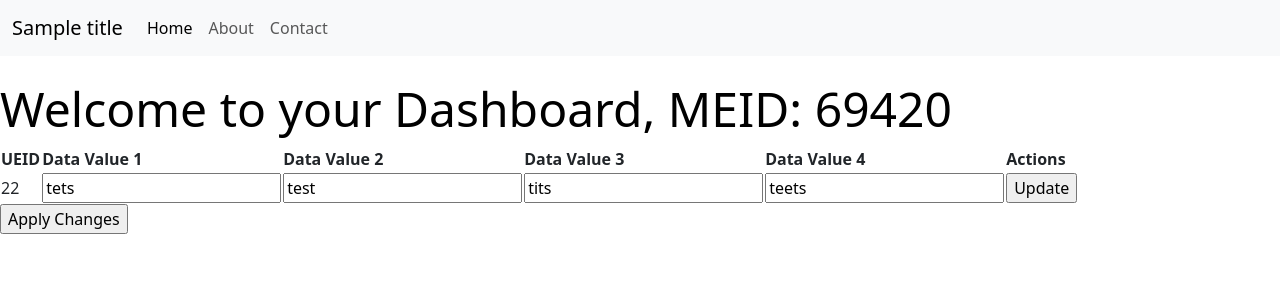
After one commit to RajuBuddharaju/LadderMVC, a Flask app: template templates/dashboard.html in a window 1280 px wide. The commit adds this page. Shown: the top 300 px of the page. Run offline with Flask 3, Linux system fonts and the light colour scheme; tables that the repository leaves empty hold one stand-in row (values such as "Sample post"); the template is opened without the code that fills it: values that come from a table or form of the project are taken from there, most other values are stand-ins (such as "Sample title", 1, 10 or a date in 2020).

Commit message:
Update database URI and login functionality

```diff
--- a/app.py
+++ b/app.py
@@ -1,15 +1,16 @@
-from flask import Flask, render_template, request, redirect
+from flask import Flask, render_template, request, redirect, url_for
 from flask_sqlalchemy import SQLAlchemy
 from datetime import datetime
+import sqlite3
 import random
 
 app = Flask(__name__)
-app.config['SQLALCHEMY_DATABASE_URI'] = 'sqlite:///employeeAndUser.db'
+app.config['SQLALCHEMY_DATABASE_URI'] = 'sqlite:///dbExample.db'
 # Initialize the database
 db = SQLAlchemy(app)
 
 # Create db model
-class ME(db.Model):
+class MEID(db.Model):
    id = db.Column(db.Integer, primary_key=True)
    password = db.Column(db.String(200))
    activeUEID = db.Column(db.Integer)
@@ -19,9 +20,9 @@ class ME(db.Model):
       return '<Name %r>' % self.id
 
 # Create db model
-class UE(db.Model):
+class UEID(db.Model):
    id = db.Column(db.Integer, primary_key=True)
-   meID = db.Column(db.Integer, foreign_key=True)
+   meID = db.Column(db.Integer)
    dataValue1 = db.Column(db.String(64))
    dataValue2 = db.Column(db.String(64))
    dataValue3 = db.Column(db.String(64))
@@ -59,13 +60,25 @@ def login():
    title = "Login"
    if request.method == "POST":
       user_id = request.form['id']
+      print(user_id)
       user_password = request.form['password']
-      user = ME.query.filter_by(id=user_id).first()
-      if user is None:
+      print(user_password)
+      #user = MEID.query.filter_by(id=user_id).first()
+      #print(user)
+      #print(user.password)
+      conn = sqlite3.connect('instance/dbExample.db')
+      cursor = conn.cursor()
+      raju_is_a_dumbass = cursor.execute("SELECT * FROM MEID WHERE id=?", (user_id,))
+      result = raju_is_a_dumbass.fetchone()
+      print(result)
+      if result is None:
+         print("User does not exist")
          return redirect('/login')
-      elif user.password == user_password:
-         return redirect('/dashboard')
+      elif result[1] == user_password:
+         print("pp")
+         return redirect(url_for('dashboard', me_id=result[0]))
       else:
+         print("Incorrect Password")
          return redirect('/login')
    else:
       return render_template("login.html", title=title)
@@ -73,7 +86,46 @@ def login():
 @app.route('/dashboard')
 def dashboard():
    title = "Dashboard"
-   return render_template("dashboard.html", title=title)
+   me_id = request.args.get('me_id')  # Assuming the MEID is passed as a query parameter
+   me = MEID.query.filter_by(id=me_id).first()
+   if not me:
+      return redirect('/login')
+   ue_list = UEID.query.filter_by(meID=me_id).all()
+   return render_template("dashboard.html", title=title, me=me, ue_list=ue_list)
+
+@app.route('/update_ueids', methods=['POST'])
+def update_ueids():
+    me_id = request.form.get('meid')
+    if not me_id:
+        flash('No MEID provided.', 'error')
+        return redirect(url_for('login'))
+
+    # Retrieve all UEIDs for the given MEID
+    ue_list = UEID.query.filter_by(meID=me_id).all()
+    ue_ids = [ue.id for ue in ue_list]
+
+    try:
+        for ue_id in ue_ids:
+            # Get the new data values from the form
+            data_value_1 = request.form.get(f'dataValue1_{ue_id}')
+            data_value_2 = request.form.get(f'dataValue2_{ue_id}')
+            data_value_3 = request.form.get(f'dataValue3_{ue_id}')
+            data_value_4 = request.form.get(f'dataValue4_{ue_id}')
+
+            # Retrieve the UE object from the database
+            ue = UEID.query.get(ue_id)
+            if ue:
+                # Update the UE object with new data values
+                ue.dataValue1 = data_value_1
+                ue.dataValue2 = data_value_2
+                ue.dataValue3 = data_value_3
+                ue.dataValue4 = data_value_4
+                db.session.commit()
+    except Exception as e:
+        db.session.rollback()
+
+    return redirect(url_for('dashboard', me_id=me_id))
+
 
 @app.route('/about')
 def about():
@@ -91,3 +143,6 @@ def form():
    question = request.form.get("query_question")
    title = "Thank You!!!"
    return render_template("form.html", title=title, email=email, question=question)
+
+if __name__ == "__main__":
+    app.run(debug=True, port=6922)
--- a/templates/base.html
+++ b/templates/base.html
@@ -18,7 +18,7 @@
           <div class="collapse navbar-collapse" id="navbarSupportedContent">
             <ul class="navbar-nav me-auto mb-2 mb-lg-0">
               <li class="nav-item">
-                <a class="nav-link active" aria-current="page" href="{{ url_for('index') }}">Home</a>
+                <a class="nav-link active" aria-current="page" href="{{ url_for('login') }}">Home</a>
               </li>
               <li class="nav-item">
                 <a class="nav-link" href="{{ url_for('about') }}">About</a>
--- /dev/null
+++ b/templates/dashboard.html
@@ -0,0 +1,30 @@
+{% extends 'base.html' %}
+
+{% block content %}
+<h1>Welcome to your Dashboard, MEID: {{ me.id }}</h1>
+<form method="post" action="{{ url_for('update_ueids') }}">
+    <table>
+        <tr>
+            <th>UEID</th>
+            <th>Data Value 1</th>
+            <th>Data Value 2</th>
+            <th>Data Value 3</th>
+            <th>Data Value 4</th>
+            <th>Actions</th>
+        </tr>
+        {% for ue in ue_list %}
+        <tr>
+            <td>{{ ue.id }}</td>
+            <td><input type="text" name="dataValue1_{{ ue.id }}" value="{{ ue.dataValue1 }}"></td>
+            <td><input type="text" name="dataValue2_{{ ue.id }}" value="{{ ue.dataValue2 }}"></td>
+            <td><input type="text" name="dataValue3_{{ ue.id }}" value="{{ ue.dataValue3 }}"></td>
+            <td><input type="text" name="dataValue4_{{ ue.id }}" value="{{ ue.dataValue4 }}"></td>
+            <td><input type="submit" value="Update"></td>
+        </tr>
+        {% endfor %}
+    </table>
+    <input type="hidden" name="meid" value="{{ me.id }}">
+    <input type="submit" value="Apply Changes">
+</form>
+<!-- Add additional scripts if needed -->
+{% endblock %}
```
Also changed, not shown: templates/login.html (added, +25 -0 lines), dbExample.db (added), instance/dbExample.db, 1 other file.
